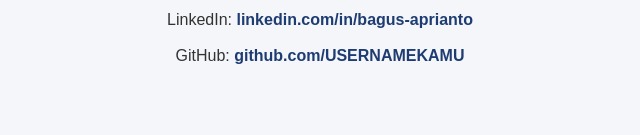
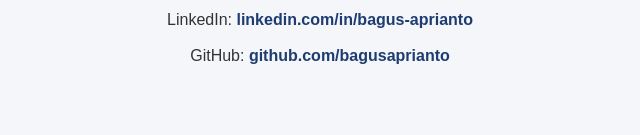
Before and after one commit to Bagusaprianto/my-first-website, a plain HTML site: page index.html in a window 1280 px wide. Shown: the part 1485-1620 px from the top of the page, 320-960 px from the left. Drawn offline with Linux system fonts and the light colour scheme.

Commit message:
Update index.html

```diff
--- a/index.html
+++ b/index.html
@@ -70,7 +70,7 @@
       </p>
       <p>GitHub:
         <a href="https://github.com/USERNAMEKAMU" target="_blank">
-          github.com/USERNAMEKAMU
+          github.com/bagusaprianto
         </a>
       </p>
     </div>
```
